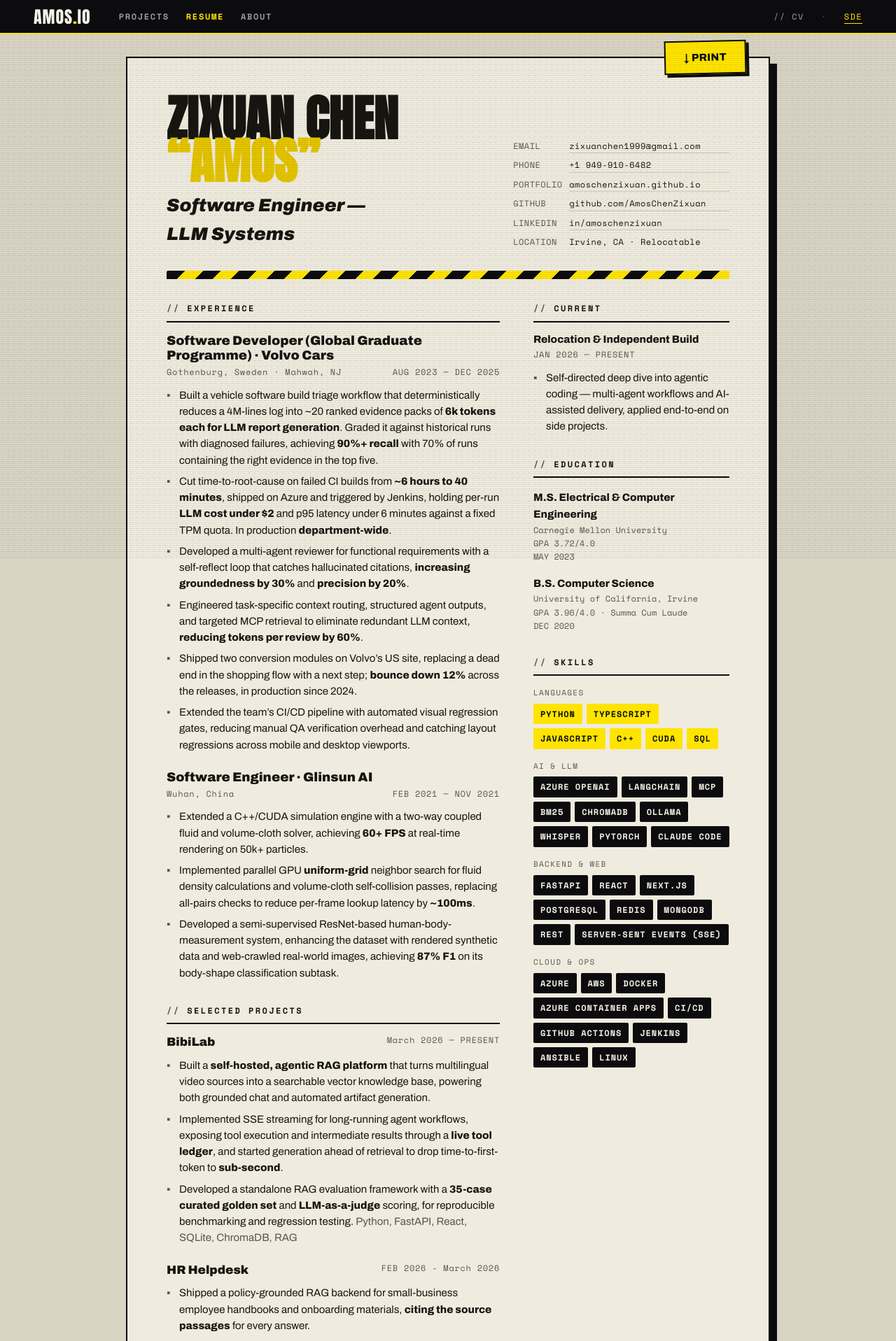
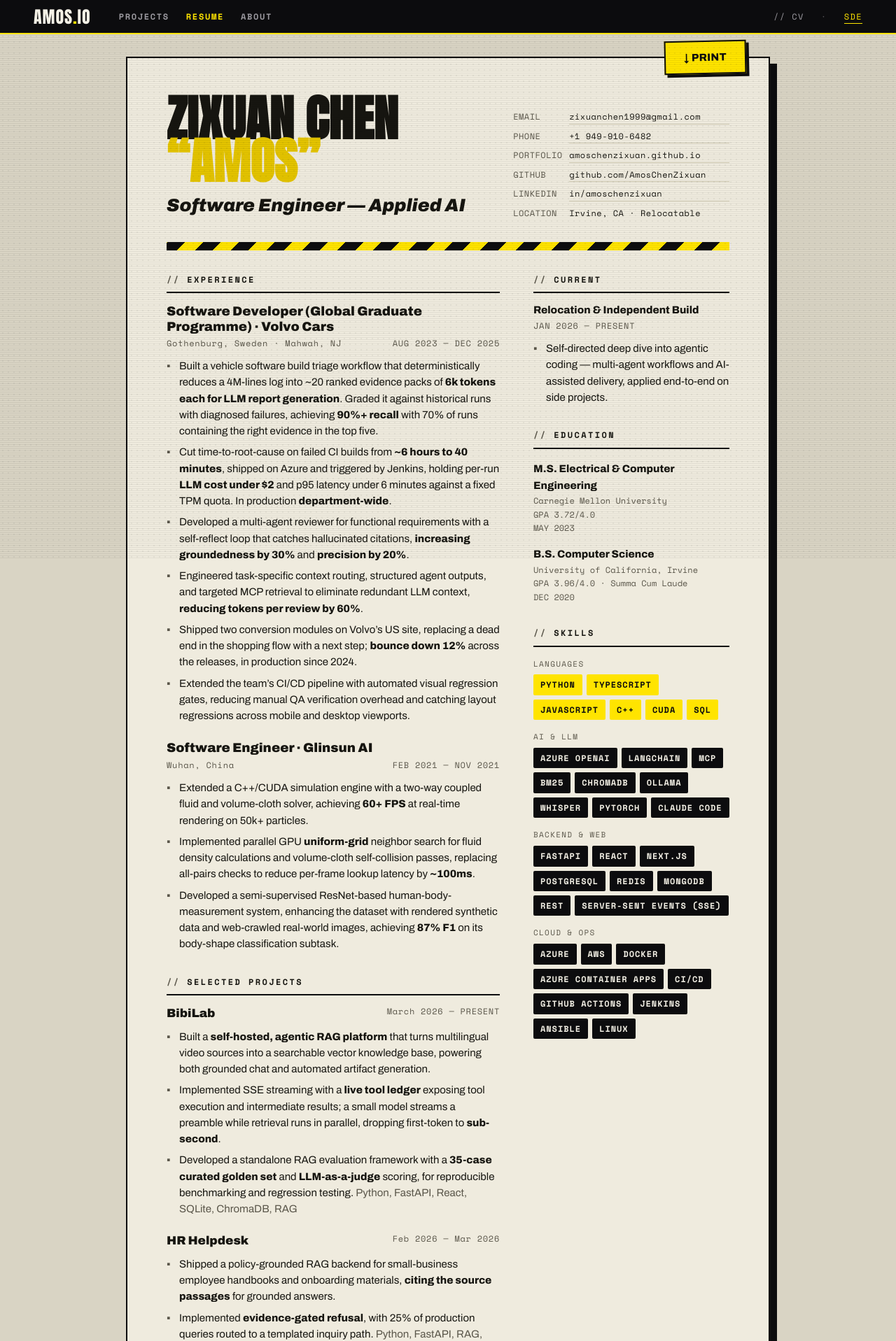
Before and after one commit to AmosChenZixuan/AmosChenZixuan.github.io, a React (Vite) app: page /resume in a window 1280 px wide. Shown: the top 1917 px of the page at 70% size. Built offline with nearby package versions, Linux system fonts and the light colour scheme.

Commit message:
Tighten resume copy
- Lane role: Applied AI (LLM Systems reads as training/serving infra)
- BibiLab cv2: mechanism corrected (preamble + parallel retrieval, not speculative)
- HR Helpdesk cv1 "every" softened, cvWhen format aligned

```diff
--- a/src/content/profile.ts
+++ b/src/content/profile.ts
@@ -125,7 +125,7 @@ export const profile = {
   // missing key, so the answer to a compiler complaint is `Partial`, never an `ai` entry.
   lanes: {
     swe: {
-      role: 'Software Engineer — LLM Systems',
+      role: 'Software Engineer — Applied AI',
       // Existing group names, reordered — no skill string moves. Languages lead because a
       // generalist requisition states a language list as its bar, and the first row answers it.
       skills: ['Languages', 'AI & LLM', 'Backend & Web', 'Cloud & Ops'],
--- a/src/content/projects.ts
+++ b/src/content/projects.ts
@@ -42,7 +42,7 @@ export const projects: Project[] = [
     cvWhen: 'March 2026 — PRESENT',
     cv: [
       'Built a **self-hosted, agentic RAG platform** that turns multilingual video sources into a searchable vector knowledge base, powering both grounded chat and automated artifact generation',
-      'Implemented SSE streaming for long-running agent workflows, exposing tool execution and intermediate results through a **live tool ledger**, and started generation ahead of retrieval to drop time-to-first-token to **sub-second**',
+      'Implemented SSE streaming with a **live tool ledger** exposing tool execution and intermediate results; a small model streams a preamble while retrieval runs in parallel, dropping first-token to **sub-second**',
       'Developed a standalone RAG evaluation framework with a **35-case curated golden set** and **LLM-as-a-judge** scoring, for reproducible benchmarking and regression testing',
     ],
     tagline: 'Turn a playlist into a private notebook, then ask questions across every transcript — answers cite their sources, and citations seek the video.',
@@ -254,10 +254,10 @@ export const projects: Project[] = [
 export const hrHelpdesk: Pick<Project, 'slug' | 'title' | 'cvWhen' | 'chips' | 'cv' | 'github'> = {
   slug: 'hrdesk',
   title: 'HR Helpdesk',
-  cvWhen: 'FEB 2026 - March 2026',
+  cvWhen: 'Feb 2026 — Mar 2026',
   chips: ['Python', 'FastAPI', 'RAG', 'WeCom'],
   cv: [
-    'Shipped a policy-grounded RAG backend for small-business employee handbooks and onboarding materials, **citing the source passages** for every answer',
+    'Shipped a policy-grounded RAG backend for small-business employee handbooks and onboarding materials, **citing the source passages** for grounded answers',
     'Implemented **evidence-gated refusal**, with 25% of production queries routed to a templated inquiry path',
   ],
 }
```
